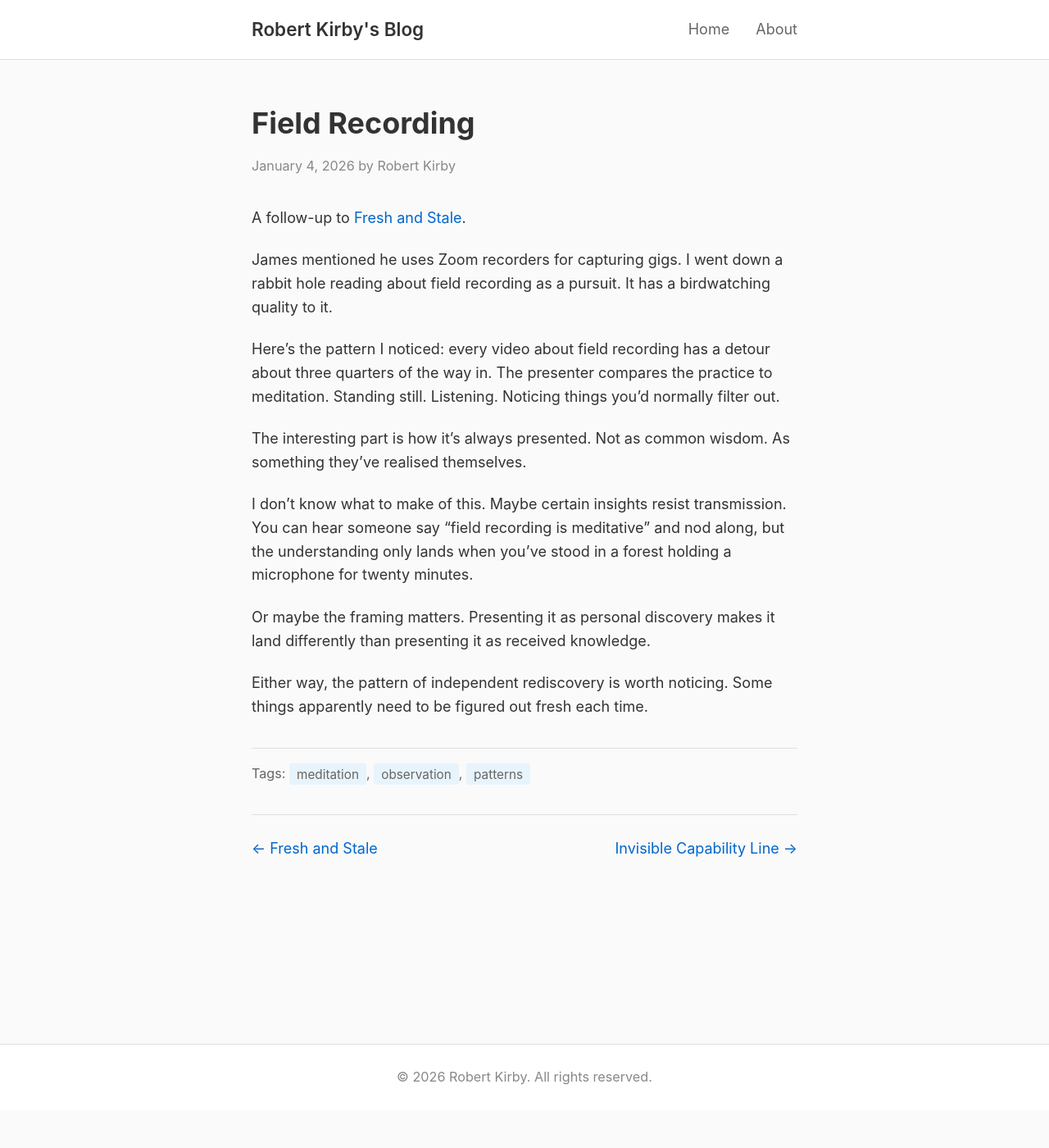
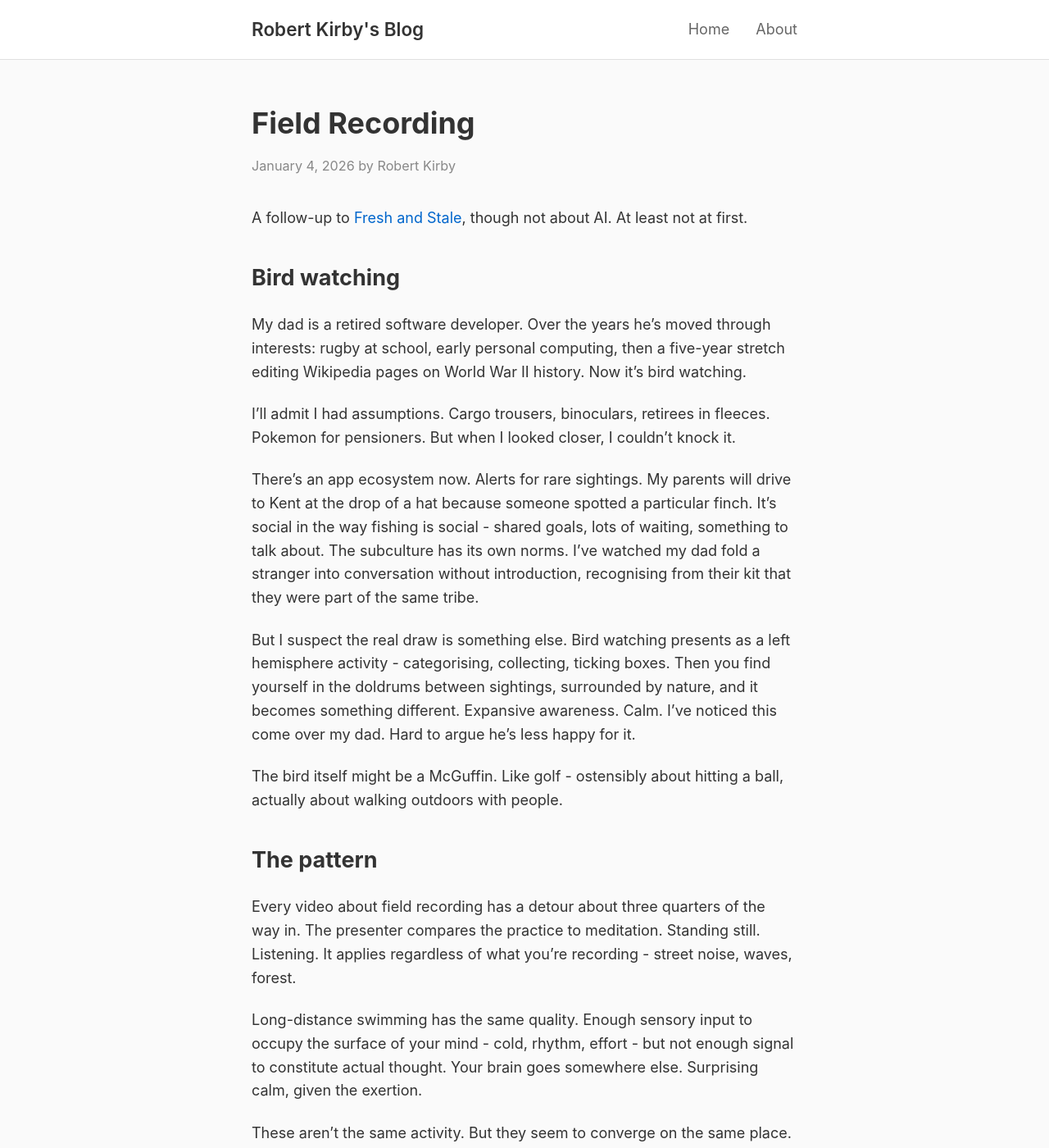
Before and after one commit to rob137/rob137.github.io, a Jekyll site: the page built from _posts/2026-01-04-field-recording.md, in a window 1280 px wide and 1400 px high. Shown: the whole window at 82% size. Built offline with Jekyll 4.4.1, drawn with Linux system fonts in a browser that asks for light colours; some of the changed text lies outside the part shown.

Commit message:
Substantially rework Field Recording - bird watching, McGilchrist, AI twist

```diff
--- a/_posts/2026-01-04-field-recording.md
+++ b/_posts/2026-01-04-field-recording.md
@@ -2,20 +2,48 @@
 layout: post
 title: "Field Recording"
 date: 2026-01-04 20:45:00 +0000
-tags: [meditation, observation, patterns]
-excerpt: "Every video about field recording has the same detour. Always presented as personal discovery."
+tags: [meditation, attention, nature, ai]
+excerpt: "Left hemisphere bait, right hemisphere activity. A pattern that keeps appearing."
 ---
 
-A follow-up to [Fresh and Stale](/2026/01/04/fresh-and-stale/).
+A follow-up to [Fresh and Stale](/2026/01/04/fresh-and-stale/), though not about AI. At least not at first.
 
-James mentioned he uses Zoom recorders for capturing gigs. I went down a rabbit hole reading about field recording as a pursuit. It has a birdwatching quality to it.
+## Bird watching
 
-Here's the pattern I noticed: every video about field recording has a detour about three quarters of the way in. The presenter compares the practice to meditation. Standing still. Listening. Noticing things you'd normally filter out.
+My dad is a retired software developer. Over the years he's moved through interests: rugby at school, early personal computing, then a five-year stretch editing Wikipedia pages on World War II history. Now it's bird watching.
 
-The interesting part is how it's always presented. Not as common wisdom. As something they've realised themselves.
+I'll admit I had assumptions. Cargo trousers, binoculars, retirees in fleeces. Pokemon for pensioners. But when I looked closer, I couldn't knock it.
 
-I don't know what to make of this. Maybe certain insights resist transmission. You can hear someone say "field recording is meditative" and nod along, but the understanding only lands when you've stood in a forest holding a microphone for twenty minutes.
+There's an app ecosystem now. Alerts for rare sightings. My parents will drive to Kent at the drop of a hat because someone spotted a particular finch. It's social in the way fishing is social - shared goals, lots of waiting, something to talk about. The subculture has its own norms. I've watched my dad fold a stranger into conversation without introduction, recognising from their kit that they were part of the same tribe.
 
-Or maybe the framing matters. Presenting it as personal discovery makes it land differently than presenting it as received knowledge.
+But I suspect the real draw is something else. Bird watching presents as a left hemisphere activity - categorising, collecting, ticking boxes. Then you find yourself in the doldrums between sightings, surrounded by nature, and it becomes something different. Expansive awareness. Calm. I've noticed this come over my dad. Hard to argue he's less happy for it.
 
-Either way, the pattern of independent rediscovery is worth noticing. Some things apparently need to be figured out fresh each time.
+The bird itself might be a McGuffin. Like golf - ostensibly about hitting a ball, actually about walking outdoors with people.
+
+## The pattern
+
+Every video about field recording has a detour about three quarters of the way in. The presenter compares the practice to meditation. Standing still. Listening. It applies regardless of what you're recording - street noise, waves, forest.
+
+Long-distance swimming has the same quality. Enough sensory input to occupy the surface of your mind - cold, rhythm, effort - but not enough signal to constitute actual thought. Your brain goes somewhere else. Surprising calm, given the exertion.
+
+These aren't the same activity. But they seem to converge on the same place.
+
+## Maps
+
+Daniel Ingram talks about "maps" - a term of art for sequences of mental states that recur across contemplative traditions. Teresa of Avila's Interior Castle. Meister Eckhart. Julian of Norwich, walled up in her anchorite cell. The hesychast tradition in Russian Orthodoxy. Different frameworks, different centuries, but the phenomenology lines up.
+
+This suggests it's less about the specific practice and more about the brain. Something that's typically missing when you go from processed food to car to office to screen and back.
+
+## The twist
+
+Ian McGilchrist argues the left hemisphere has a tendency to ignore what it can't categorise. Deny the existence of things it finds inconvenient.
+
+Here's where it comes back to AI.
+
+A change I've experienced working with LLMs is that I'm no longer stuck at low levels of abstraction for long. The knowledge gaps that used to block progress - waiting for the database person to return from holiday, moving on to another task - are closing. You can chase questions up the stack. Frontend to database to security to architecture. There's no reason to stop.
+
+Being stuck in software usually means a knowledge gap. Everything you see was built by humans, so in principle it's traversable. Robert Martin has a line about never accepting the feeling that you don't know what to do next. But in practice, opportunity cost made people stop.
+
+That's changing. And in its place, something shifts. You find yourself in a more expansive frame - figuring out what you don't know, accommodating it, rather than fitting together concepts you already have.
+
+A bait and switch is happening. I suspect we might be happier for it.
```
